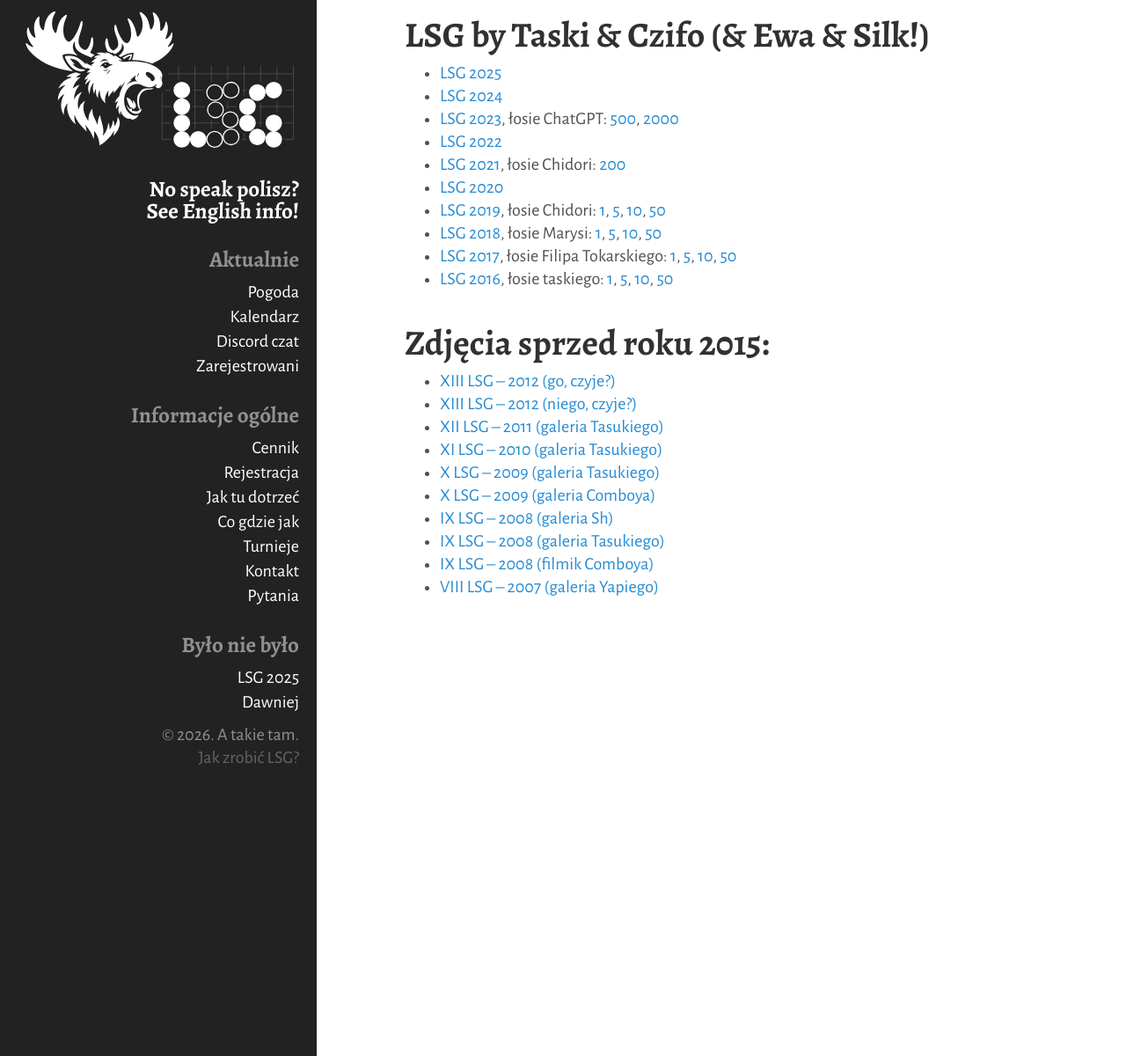
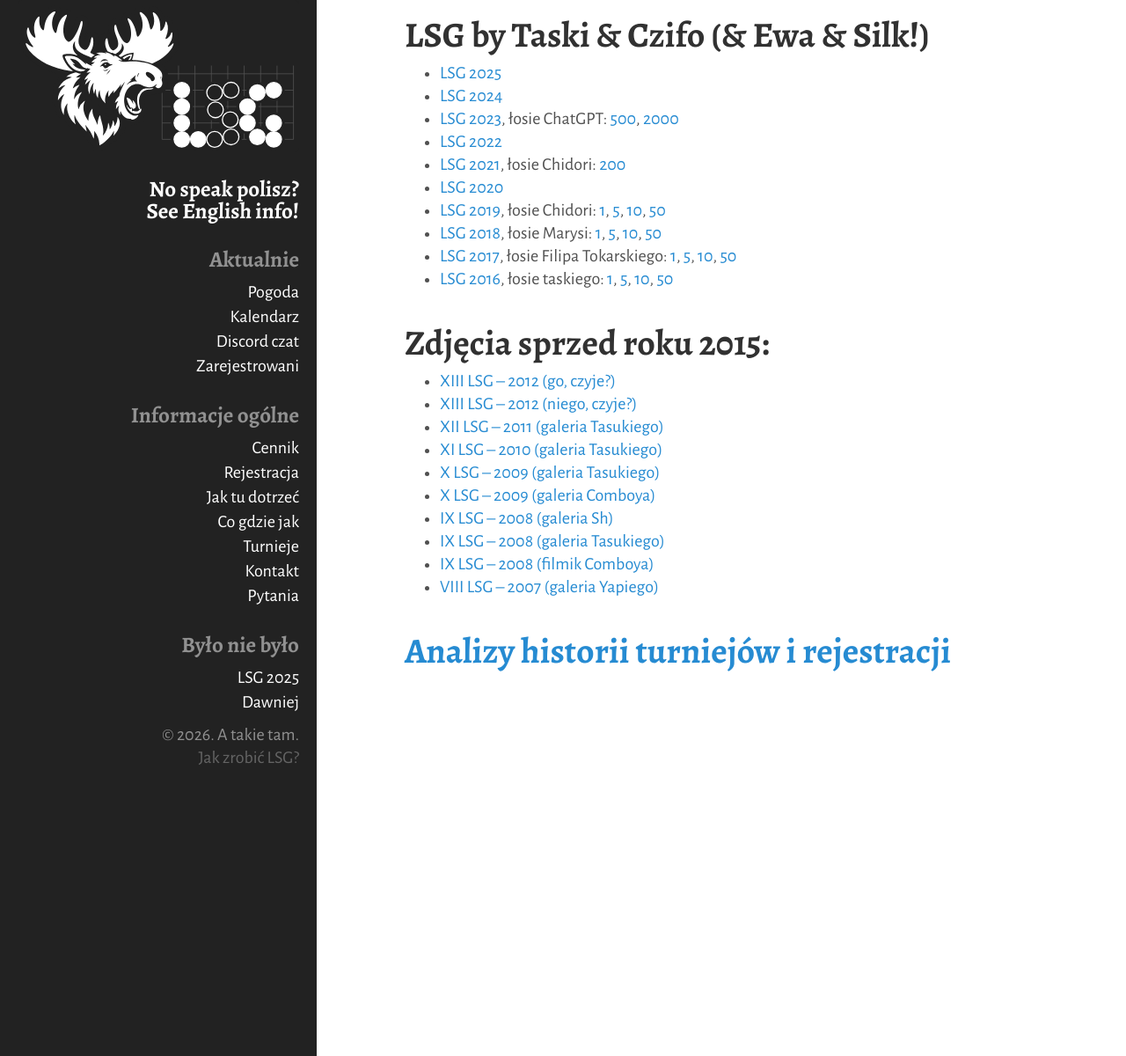
Before and after one commit to tasuki/lsg, a Jekyll site: the page built from _pages/dawniej.md, in a window 1280 px wide. Shown: the whole page at 88% size. Built offline with Jekyll 4.4.1, drawn with Linux system fonts in a browser that asks for light colours.

Commit message:
Link do analiz

```diff
--- a/_pages/dawniej.md
+++ b/_pages/dawniej.md
@@ -48,3 +48,5 @@ title: Dawniej
 - <a href="https://gallery.tasuki.org/2008/07-LSG"> IX LSG -- 2008 (galeria Tasukiego) </a>
 - <a href="https://www.youtube.com/watch?v=Crbzi0MnyIs"> IX LSG -- 2008 (filmik Comboya) </a>
 - <a href="https://photos.app.goo.gl/a9Zh9Bxa83WhSD6W9">VIII LSG -- 2007 (galeria Yapiego)</a>
+
+## [Analizy historii turniejów i rejestracji](https://github.com/tasuki/lsg-analyze/blob/master/notebooks/Insights.ipynb)
```
